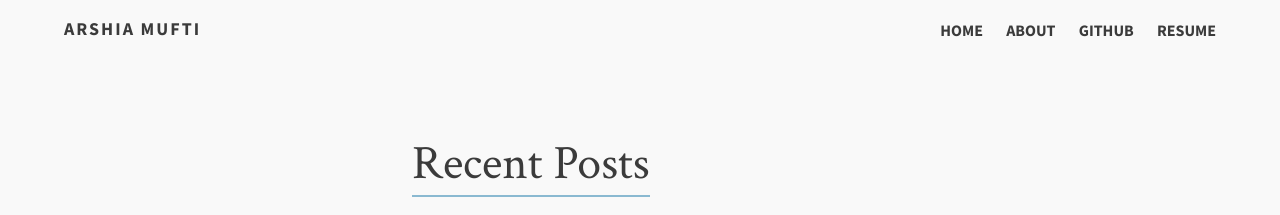
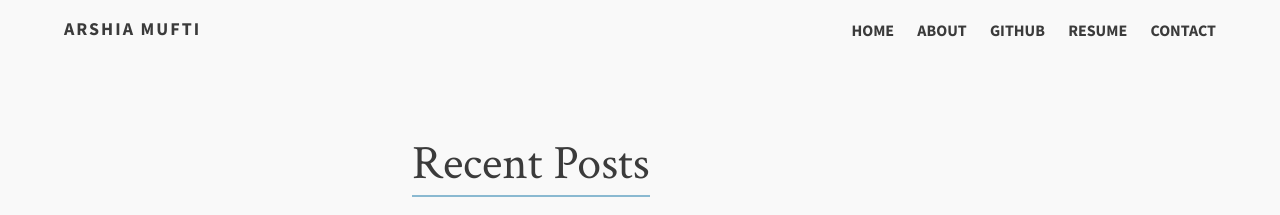
Before and after one commit to arshiamufti/arshiamufti.github.io, a Jekyll site: the page built from index.md, in a window 1280 px wide. Shown: the top 215 px of the page. Built offline with Jekyll 4.4.1, drawn with Linux system fonts in a browser that asks for light colours.

Commit message:
add contact page, disqus, and new layout for title pages

```diff
--- a/_config.yml
+++ b/_config.yml
@@ -12,7 +12,7 @@
   twitter:        arshia__
   github:         arshiamufti
   location:       "Waterloo, ON"
-  # Plug in your disqus shortname!
+  disqus:         arshiamufti
 
 tools:
   standards:      "HTML, SCSS, Jekyll"
@@ -33,6 +33,8 @@
   - title: Resume
     url: /resume.pdf
     external: true
+  - title: Contact
+    url: /contact
 
 # http://en.wikipedia.org/wiki/List_of_tz_database_time_zones
 timezone:    America/New_York
```
Also changed, not shown: about.md (+1 -1 lines), 1 other file.
